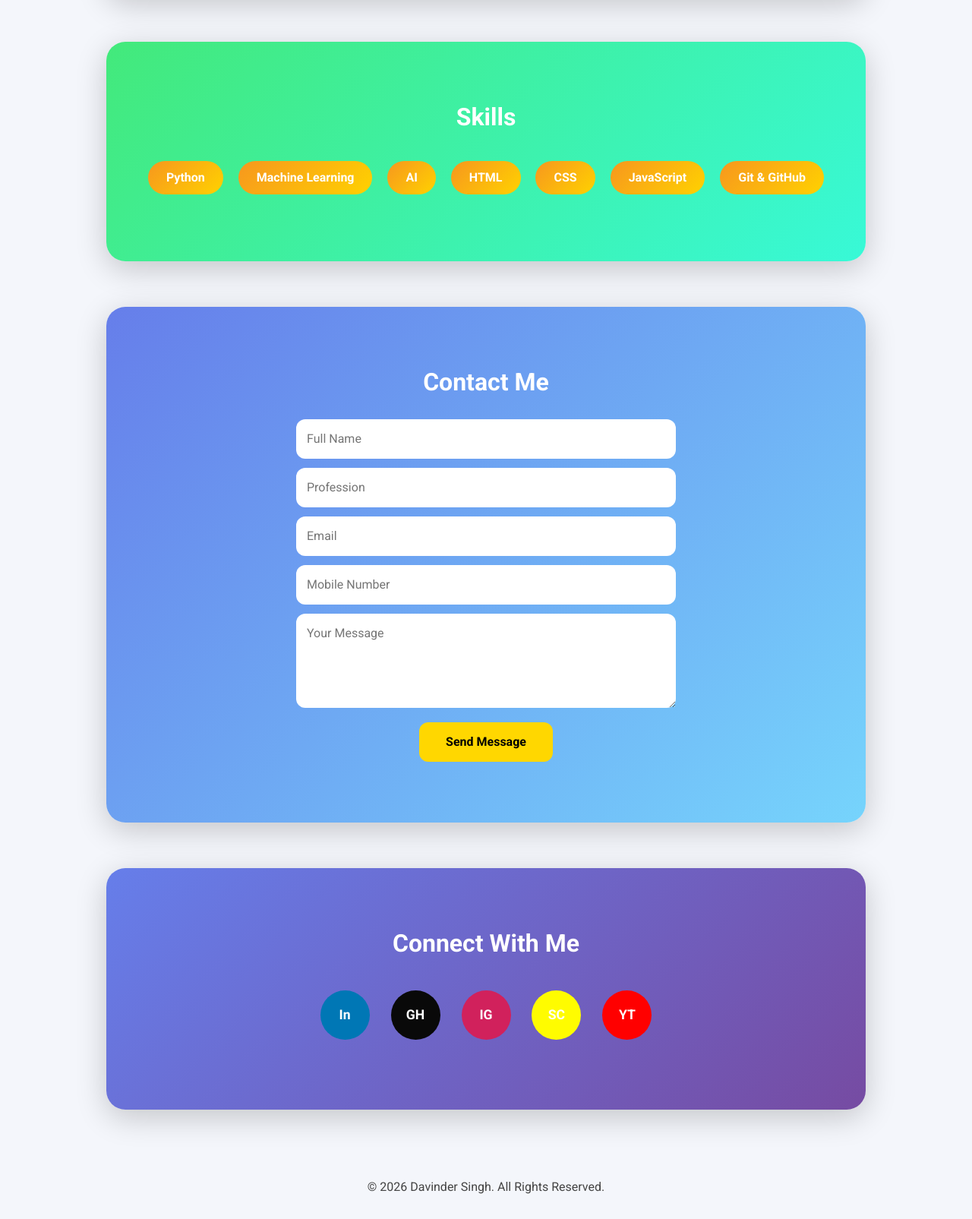
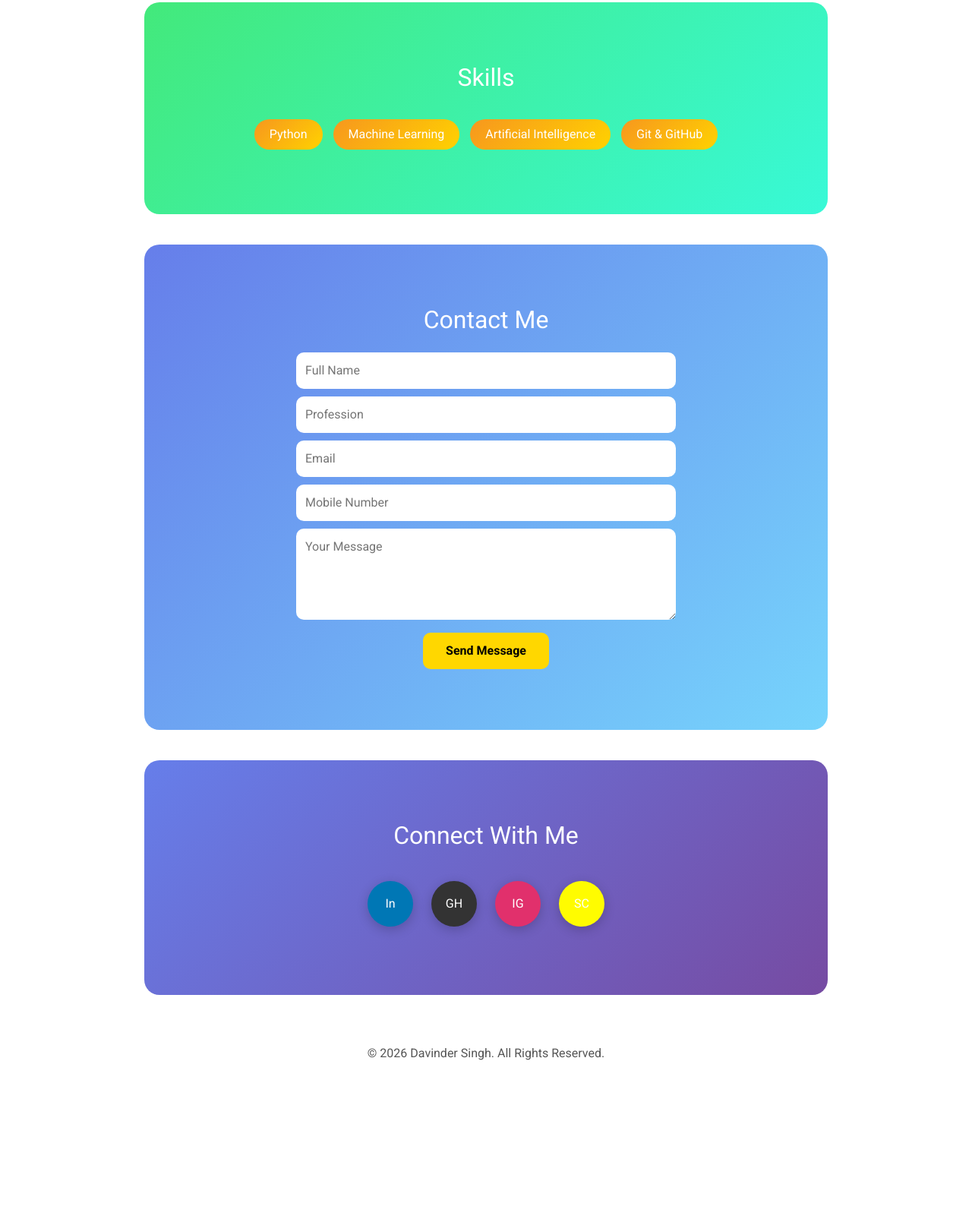
Before and after one commit to thedavinder01/Davinder-portfolio, a plain HTML site: page index.html in a window 1280 px wide. Shown: the part 1169-2774 px from the top of the page at 76% size. After the commit the page ends 2593 px from the top, so only its background shows below. Drawn offline with nearby package versions, Linux system fonts and the light colour scheme.

Commit message:
Update index.html

```diff
--- a/index.html
+++ b/index.html
@@ -3,16 +3,16 @@
 <head>
 <meta charset="UTF-8">
 <meta name="viewport" content="width=device-width, initial-scale=1.0">
-<title>Davinder Singh | Portfolio</title>
+<title>Davinder Singh | Modern Portfolio</title>
 
 <link href="https://cdn.jsdelivr.net/npm/bootstrap@5.3.1/dist/css/bootstrap.min.css" rel="stylesheet">
 <link href="https://fonts.googleapis.com/css2?family=Roboto:wght@400;700&display=swap" rel="stylesheet">
 
 <style>
-body, html { margin:0; padding:0; font-family:'Roboto', sans-serif; scroll-behavior: smooth; background:#f4f6fb; }
+body, html { margin:0; padding:0; font-family:'Roboto', sans-serif; scroll-behavior: smooth; }
 
 /* Navbar */
-.navbar { background: rgba(0,0,0,0.85); backdrop-filter: blur(8px); }
+.navbar { background: rgba(0,0,0,0.85); }
 .navbar .nav-link { color: #fff !important; font-weight:500; transition: 0.3s; }
 .navbar .nav-link:hover { color: #ffd700 !important; }
 
@@ -26,32 +26,23 @@ header {
   text-align:center;
   background: linear-gradient(135deg,#4a90e2,#50e3c2);
   color:#fff;
-  padding:20px;
 }
-header h1 { font-size:3.2rem; font-weight:700; margin-bottom:15px; }
-header p { font-size:1.2rem; max-width:800px; margin:0 auto; }
+header h1 { font-size:3.5rem; font-weight:700; margin-bottom:15px; }
+header p { font-size:1.3rem; max-width:700px; margin:0 auto; line-height:1.6; }
 
 /* Profile Image */
 .profile-img{
   width:180px;
   height:180px;
   border-radius:50%;
-  border:6px solid white;
+  border:5px solid white;
   margin-bottom:20px;
   object-fit:cover;
-  box-shadow:0 10px 30px rgba(0,0,0,0.3);
 }
 
 /* Sections */
-section {
-  padding:80px 30px;
-  max-width:1000px;
-  margin:60px auto;
-  border-radius:25px;
-  color:#fff;
-  box-shadow:0 10px 40px rgba(0,0,0,0.2);
-}
-section h2 { text-align:center; margin-bottom:30px; font-weight:700; }
+section { padding:80px 20px; max-width:900px; margin:40px auto; border-radius:20px; color:#fff; }
+section h2 { text-align:center; margin-bottom:30px; }
 
 /* About */
 #about { background: linear-gradient(135deg,#ff758c,#ff7eb3); }
@@ -61,53 +52,44 @@ section h2 { text-align:center; margin-bottom:30px; font-weight:700; }
 .skills .badge {
   background: linear-gradient(135deg,#f7971e,#ffd200);
   color:#fff;
-  margin:8px;
-  padding:14px 24px;
+  font-weight:500;
+  margin:5px;
+  padding:12px 20px;
   font-size:1rem;
-  border-radius:30px;
+  border-radius:25px;
 }
 
 /* Contact */
 #contact { background: linear-gradient(135deg,#667eea,#76d4fc); }
 #contact input, #contact textarea {
   width:100%;
-  padding:14px;
-  border-radius:12px;
+  padding:12px;
+  border-radius:10px;
   border:none;
-  margin-bottom:12px;
+  margin-bottom:10px;
 }
 #contact button {
   background:#FFD700;
+  color:black;
   font-weight:bold;
-  padding:14px 35px;
+  padding:12px 30px;
   border:none;
-  border-radius:12px;
+  border-radius:10px;
 }
 
 /* Connect */
-#connect { background: linear-gradient(135deg,#667eea,#764ba2); text-align:center; }
+#connect { background: linear-gradient(135deg,#667eea,#764ba2); text-align:center; color:#fff; }
 .social-buttons a {
-  display:inline-block;
-  margin:12px;
-  width:65px;
-  height:65px;
-  line-height:65px;
-  text-align:center;
-  text-decoration:none;
-  color:#fff;
-  font-weight:700;
-  border-radius:50%;
-  font-size:1.1rem;
+  display:inline-block; margin:10px; width:60px; height:60px; line-height:60px; text-align:center;
+  text-decoration:none; color:#fff; font-weight:500; border-radius:50%; font-size:1rem;
+  transition: all 0.3s ease; box-shadow:0 4px 15px rgba(0,0,0,0.2);
 }
-.linkedin { background:#0077b5; }
-.github { background:#090909; }
-.instagram { background:#d1215c;}
-.snapchat { background:#fffc00; color:#000; }
-.youtube { background:#ff0000; }
+.social-buttons a:hover { transform: scale(1.2); box-shadow:0 6px 25px rgba(0,0,0,0.35); }
+.linkedin { background-color:#0077b5; } .github { background-color:#333; } .instagram { background:#e1306c;} .snapchat { background-color:#fffc00; color:#000; }
 
 
 /* Footer */
-footer { text-align:center; padding:30px; font-weight:500; color:#444; }
+footer { text-align:center; padding:25px 10px; margin-top:30px; font-weight:500; color:#555; }
 </style>
 </head>
 <body>
@@ -115,13 +97,8 @@ footer { text-align:center; padding:30px; font-weight:500; color:#444; }
 <!-- Navbar -->
 <nav class="navbar navbar-expand-lg navbar-dark fixed-top">
   <div class="container">
-    <a class="navbar-brand fw-bold" href="#">Davinder Singh</a>
-
-    <button class="navbar-toggler" type="button" data-bs-toggle="collapse" data-bs-target="#menu">
-      <span class="navbar-toggler-icon"></span>
-    </button>
-
-    <div class="collapse navbar-collapse" id="menu">
+    <a class="navbar-brand text-white" href="#">Davinder Singh</a>
+    <div class="collapse navbar-collapse">
       <ul class="navbar-nav ms-auto">
         <li class="nav-item"><a class="nav-link" href="#home">Home</a></li>
         <li class="nav-item"><a class="nav-link" href="#about">About</a></li>
@@ -135,17 +112,15 @@ footer { text-align:center; padding:30px; font-weight:500; color:#444; }
 
 <!-- Home -->
 <header id="home">
-  <img src="profile.jpg" class="profile-img" alt="Davinder Singh">
   <h1>Davinder Singh</h1>
-  <p>CSE Student | Python & AI Learner | Aspiring Software Engineer</p>
+  <p>CSE Student at Thapar Institute of Engineering & Technology | Python & AI Learner | Aspiring Software Engineer</p>
 </header>
 
 <!-- About -->
 <section id="about">
   <h2>About Me</h2>
-  <p class="text-center fs-5">
-    I am a Computer Science Engineering (CSE) student at Thapar Institute of Engineering & Technology,
-    passionate about programming, AI and building real-world projects.
+  <p class="text-center">
+    I am a Computer Science Engineering (CSE) student at Thapar Institute of Engineering & Technology, passionate about programming, AI, and software development.
   </p>
 </section>
 
@@ -155,52 +130,36 @@ footer { text-align:center; padding:30px; font-weight:500; color:#444; }
   <div class="text-center skills">
     <span class="badge">Python</span>
     <span class="badge">Machine Learning</span>
-    <span class="badge">AI</span>
-    <span class="badge">HTML</span>
-    <span class="badge">CSS</span>
-    <span class="badge">JavaScript</span>
+    <span class="badge">Artificial Intelligence</span>
     <span class="badge">Git & GitHub</span>
   </div>
 </section>
 
 <!-- Contact -->
 <section id="contact">
-  <h2>Contact Me</h2>
-
-  <form action="https://formspree.io/f/mlggrkzo" method="POST" style="max-width:500px;margin:auto;">
-
+  <h2 class="text-center mb-4">Contact Me</h2>
+  <form action="https://formspree.io/f/mlggrkzo" method="POST" class="mx-auto" style="max-width:500px;">
     <input type="text" name="name" placeholder="Full Name" required>
-
     <input type="text" name="profession" placeholder="Profession" required>
-
     <input type="email" name="email" placeholder="Email" required>
-
     <input type="tel" name="mobile" placeholder="Mobile Number" required>
-
     <textarea name="message" rows="4" placeholder="Your Message"></textarea>
-
-    <div class="text-center">
-      <button type="submit">Send Message</button>
-    </div>
-
+    <div class="text-center"><button type="submit">Send Message</button></div>
   </form>
 </section>
 
 <!-- Connect -->
-<section id="connect">
+  <section id="connect">
   <h2>Connect With Me</h2>
   <div class="social-buttons">
     <a class="linkedin" href="https://www.linkedin.com/in/davinder-singh-78123838b" target="_blank">In</a>
     <a class="github" href="https://github.com/thedavinder01" target="_blank">GH</a>
     <a class="instagram" href="https://www.instagram.com/thedavinder_singh01/" target="_blank">IG</a>
     <a class="snapchat" href="https://www.snapchat.com/add/davinder_s4588" target="_blank">SC</a>
-    <a class="youtube" href="https://www.youtube.com/channel/UCNhJLdzc90gNpxWyq-Vu5Ww" target="_blank">YT</a>
   </div>
 </section>
 
+<footer>&copy; 2026 Davinder Singh. All Rights Reserved.</footer>
 
-<footer>© 2026 Davinder Singh. All Rights Reserved.</footer>
-
-<script src="https://cdn.jsdelivr.net/npm/bootstrap@5.3.1/dist/js/bootstrap.bundle.min.js"></script>
 </body>
 </html>
```
